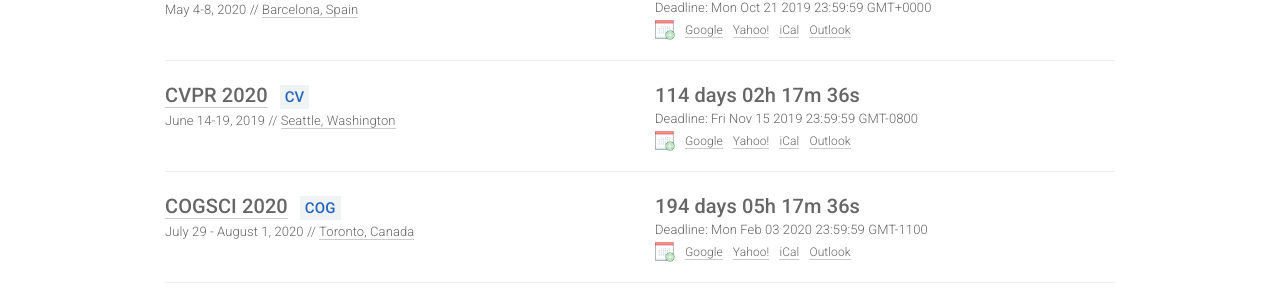
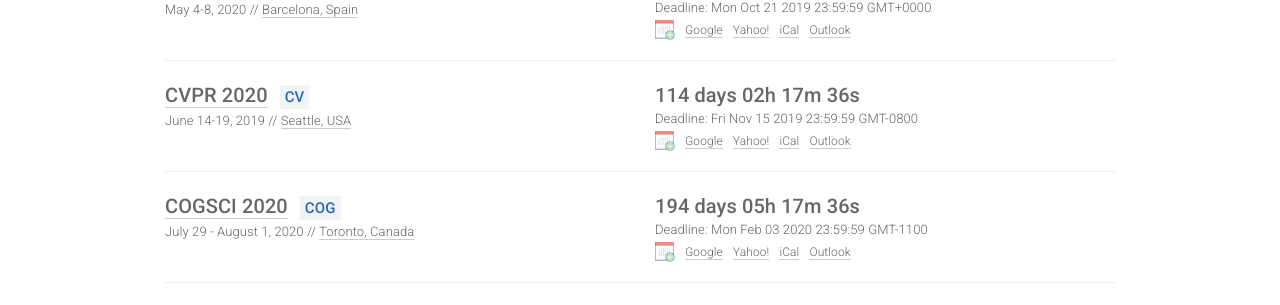
Before and after one commit to biconf/biconf.github.io, a Jekyll site: the page built from index.html, in a window 1280 px wide. Shown: the part 758-1063 px from the top of the page. Built offline with Jekyll 4.4.1, drawn with Linux system fonts in a browser that asks for light colours; nearby versions of some CDN libraries.

Commit message:
Update conferences.yml

```diff
--- a/_data/conferences.yml
+++ b/_data/conferences.yml
@@ -56,7 +56,7 @@
   deadline: "2019-11-15 23:59:59"
   timezone: America/Los_Angeles
   date: June 14-19, 2019
-  place: Seattle, Washington
+  place: Seattle, USA
   sub: CV
 
 - name: COGSCI
```
